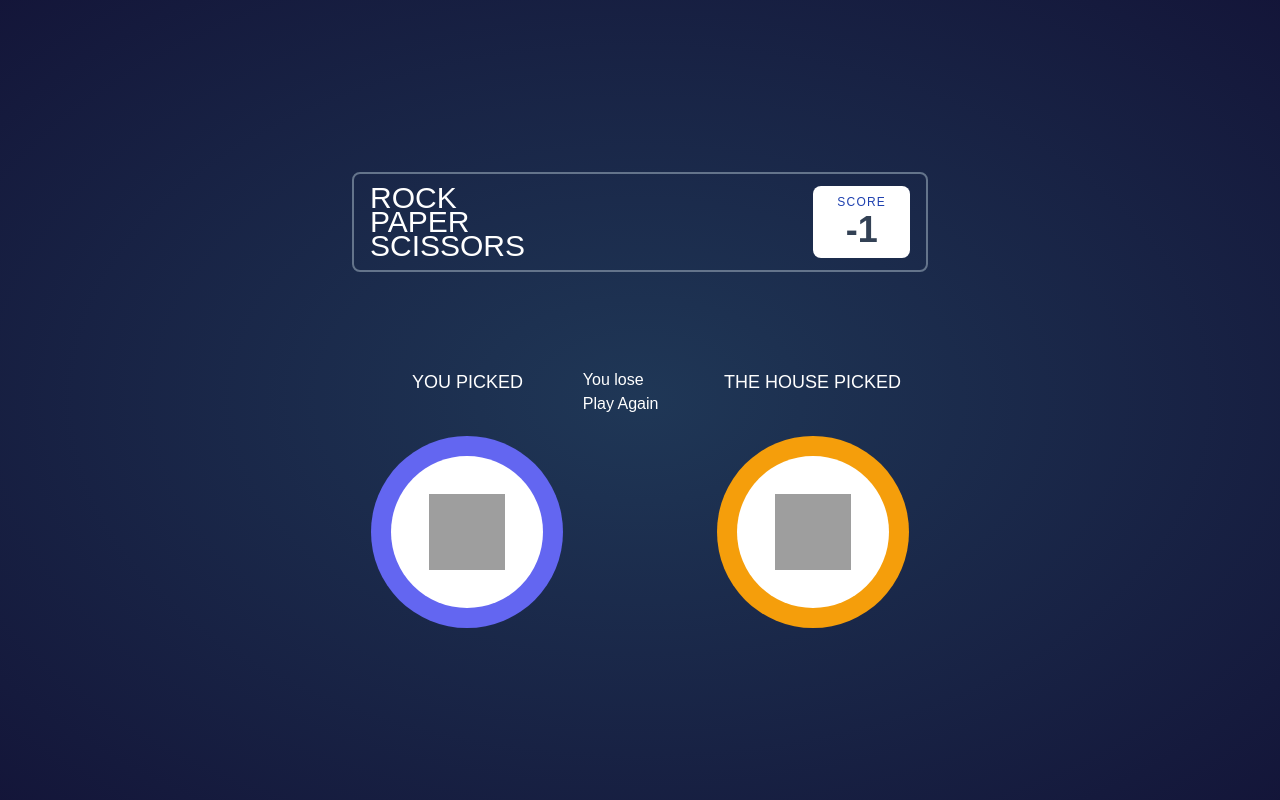
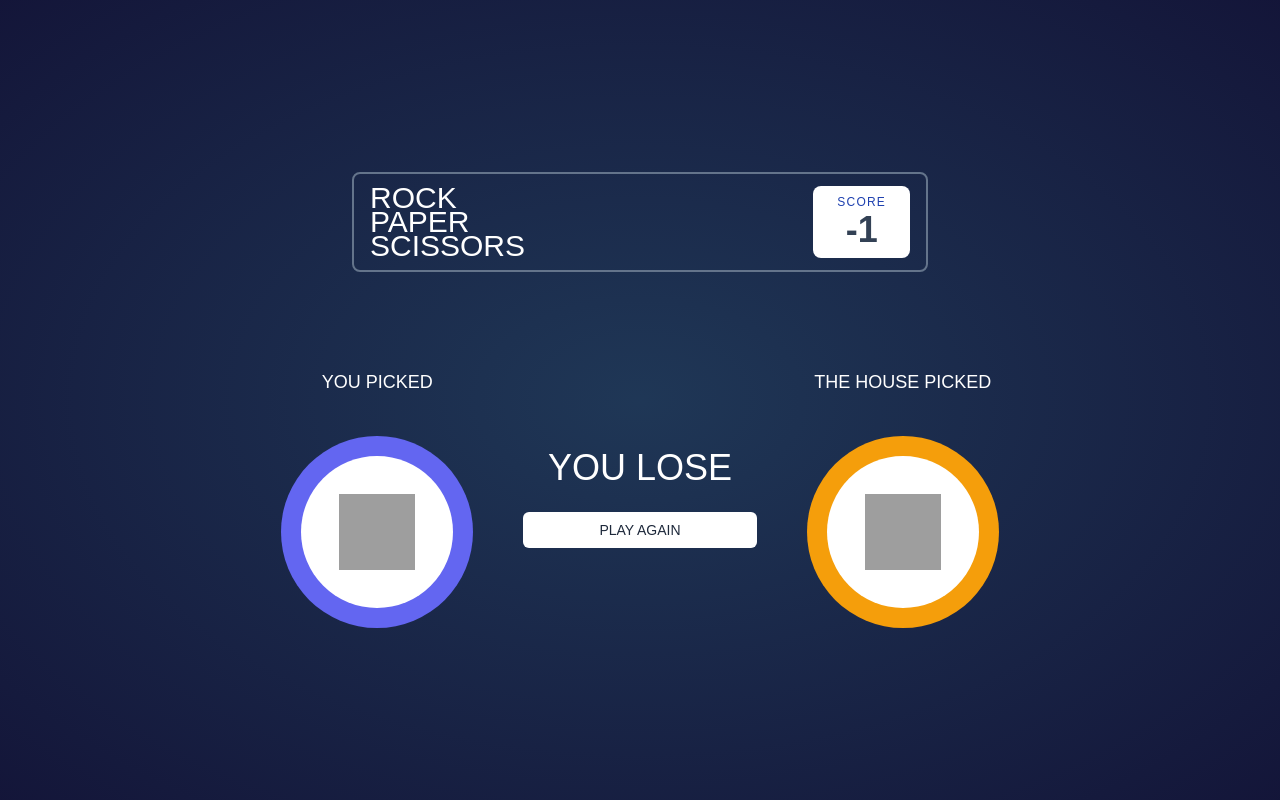
Before and after one commit to cjcoops/rock-paper-scissors, a React (Vite) app: page / in a window 1280 px wide. Both pictures are taken after a click on the button 511 px from the left and 394 px from the top of the page. Built offline with nearby package versions, Linux system fonts and the light colour scheme; grey boxes are pictures that could not be loaded; a web font is replaced by a local one.

Commit message:
component refactors

```diff
--- /dev/null
+++ b/src/components/Choices.tsx
@@ -0,0 +1,33 @@
+import { FC } from "react";
+import { Weapon, weapons } from "../weapons";
+import clsx from "clsx";
+import WeaponComponent from "./Weapon";
+
+const Choices: FC<{ onUserPick: (userPick: Weapon) => void }> = ({
+  onUserPick,
+}) => {
+  const weaponButtons = weapons.map((weapon, index) => {
+    return (
+      <button
+        onClick={() => onUserPick(weapon)}
+        key={weapon.name}
+        className={clsx(
+          "absolute",
+          index === 0 && "left-0 top-0",
+          index === 1 && "right-0 top-0",
+          index === 2 && "bottom-0",
+        )}
+      >
+        <WeaponComponent weapon={weapon} />
+      </button>
+    );
+  });
+
+  return (
+    <main className="relative mx-auto flex h-[400px] w-[450px] items-center justify-center">
+      {weaponButtons}
+    </main>
+  );
+};
+
+export default Choices;
--- /dev/null
+++ b/src/components/Game.tsx
@@ -0,0 +1,33 @@
+import { Weapon } from "../weapons";
+import ResultComponent from "./Result";
+import WeaponContainer from "./WeaponContainer";
+import WeaponComponent from "./Weapon";
+type Result = "win" | "lose" | "draw" | undefined;
+
+function Game({
+  userPick,
+  housePick,
+  result,
+  resetGame,
+}: {
+  userPick: Weapon | undefined;
+  housePick: Weapon | undefined;
+  result: Result;
+  resetGame: () => void;
+}) {
+  return (
+    <div className="mx-auto grid w-full max-w-3xl auto-cols-auto grid-flow-col gap-6">
+      <WeaponContainer text="You Picked">
+        <WeaponComponent weapon={userPick} />
+      </WeaponContainer>
+
+      {result && <ResultComponent result={result} resetGame={resetGame} />}
+
+      <WeaponContainer text="The House picked">
+        <WeaponComponent weapon={housePick} />
+      </WeaponContainer>
+    </div>
+  );
+}
+
+export default Game;
--- /dev/null
+++ b/src/components/Result.tsx
@@ -0,0 +1,20 @@
+import { FC } from "react";
+
+const Result: FC<{ result: string; resetGame: () => void }> = ({
+  result,
+  resetGame,
+}) => {
+  return (
+    <div className="flex flex-col items-center gap-2">
+      <div className="mt-20 text-4xl uppercase">You {result}</div>
+      <button
+        className="mt-4 w-full rounded-md bg-white py-2 text-sm uppercase text-slate-800"
+        onClick={resetGame}
+      >
+        Play Again
+      </button>
+    </div>
+  );
+};
+
+export default Result;
--- a/src/routes/index.tsx
+++ b/src/routes/index.tsx
@@ -1,78 +1,21 @@
-import * as React from "react";
 import { createFileRoute } from "@tanstack/react-router";
-import { useEffect, useState } from "react";
+import { useState } from "react";
 import Scoreboard from "../components/Scoreboard";
-import WeaponComponent from "../components/Weapon";
-import { Weapon, WeaponNames, weapons } from "../weapons";
-import clsx from "clsx";
-import WeaponContainer from "../components/WeaponContainer";
+import { Weapon, weapons } from "../weapons";
+import Choices from "../components/Choices";
+import Result from "../components/Result";
+import Game from "../components/Game";
 
 export const Route = createFileRoute("/")({
   component: HomeComponent,
 });
 
-type Choice = WeaponNames | undefined;
 type GameStage =
   | "waitingForUser"
   | "houseIsChoosing"
   | "waitingForResult"
   | "showResult";
 type Result = "win" | "lose" | "draw" | undefined;
-
-function Choices({ onUserPick }: { onUserPick: (userPick: Weapon) => void }) {
-  const weaponButtons = weapons.map((weapon, index) => {
-    return (
-      <button
-        onClick={() => onUserPick(weapon)}
-        key={weapon.name}
-        className={clsx(
-          "absolute",
-          index === 0 && "left-0 top-0",
-          index === 1 && "right-0 top-0",
-          index === 2 && "bottom-0",
-        )}
-      >
-        <WeaponComponent weapon={weapon} />
-      </button>
-    );
-  });
-
-  return (
-    <main className="relative mx-auto flex h-[400px] w-[450px] items-center justify-center">
-      {weaponButtons}
-    </main>
-  );
-}
-
-function Results({
-  userPick,
-  housePick,
-  result,
-  resetGame,
-}: {
-  userPick: Weapon | undefined;
-  housePick: Weapon | undefined;
-  result: Result;
-  resetGame: () => void;
-}) {
-  return (
-    <div className="mx-auto grid w-full max-w-xl auto-cols-auto grid-flow-col">
-      <WeaponContainer text="You Picked">
-        <WeaponComponent weapon={userPick} />
-      </WeaponContainer>
-
-      {result && (
-        <div>
-          <div>You {result}</div>
-          <button onClick={resetGame}>Play Again</button>
-        </div>
-      )}
-      <WeaponContainer text="The House picked">
-        <WeaponComponent weapon={housePick} />
-      </WeaponContainer>
-    </div>
-  );
-}
 
 function determineResult(userPick: Weapon, housePick: Weapon): Result {
   if (!userPick || !housePick) return;
@@ -131,7 +74,7 @@ function HomeComponent() {
       {gameStage === "waitingForUser" ? (
         <Choices onUserPick={handleUserPick} />
       ) : (
-        <Results
+        <Game
           userPick={userPick}
           housePick={housePick}
           result={result}
```
